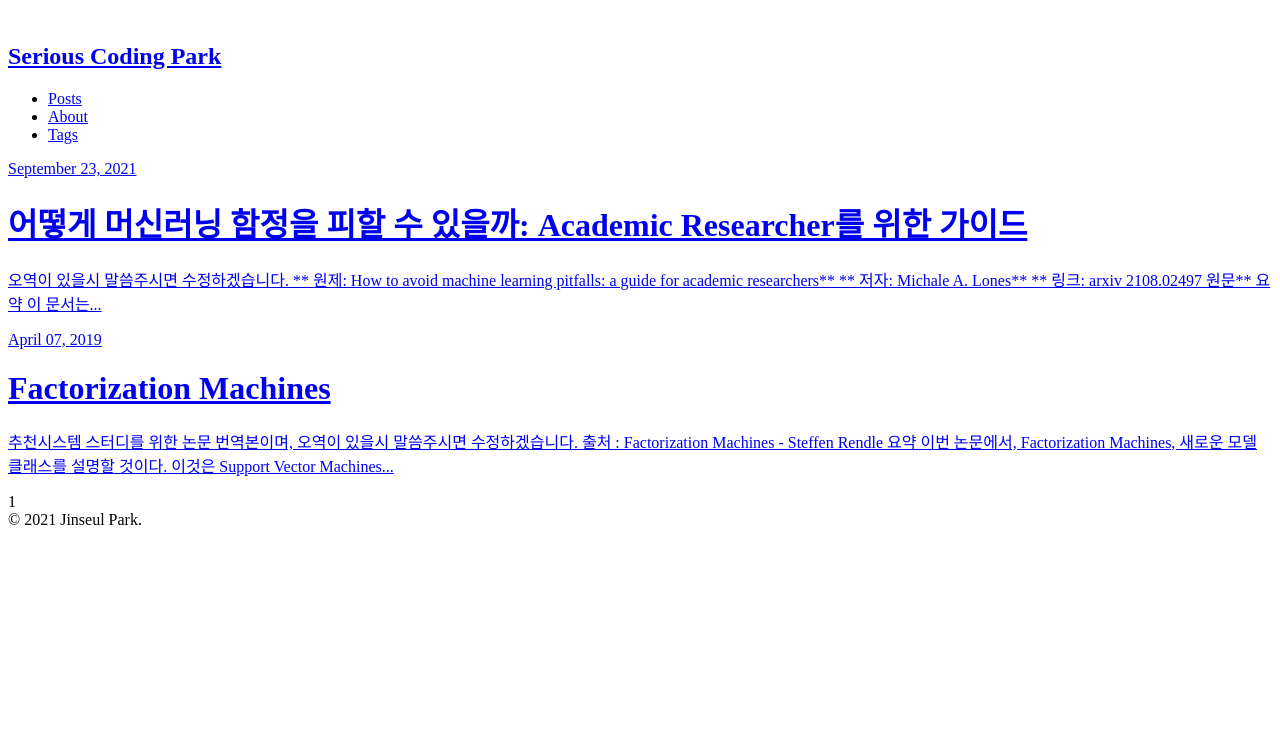
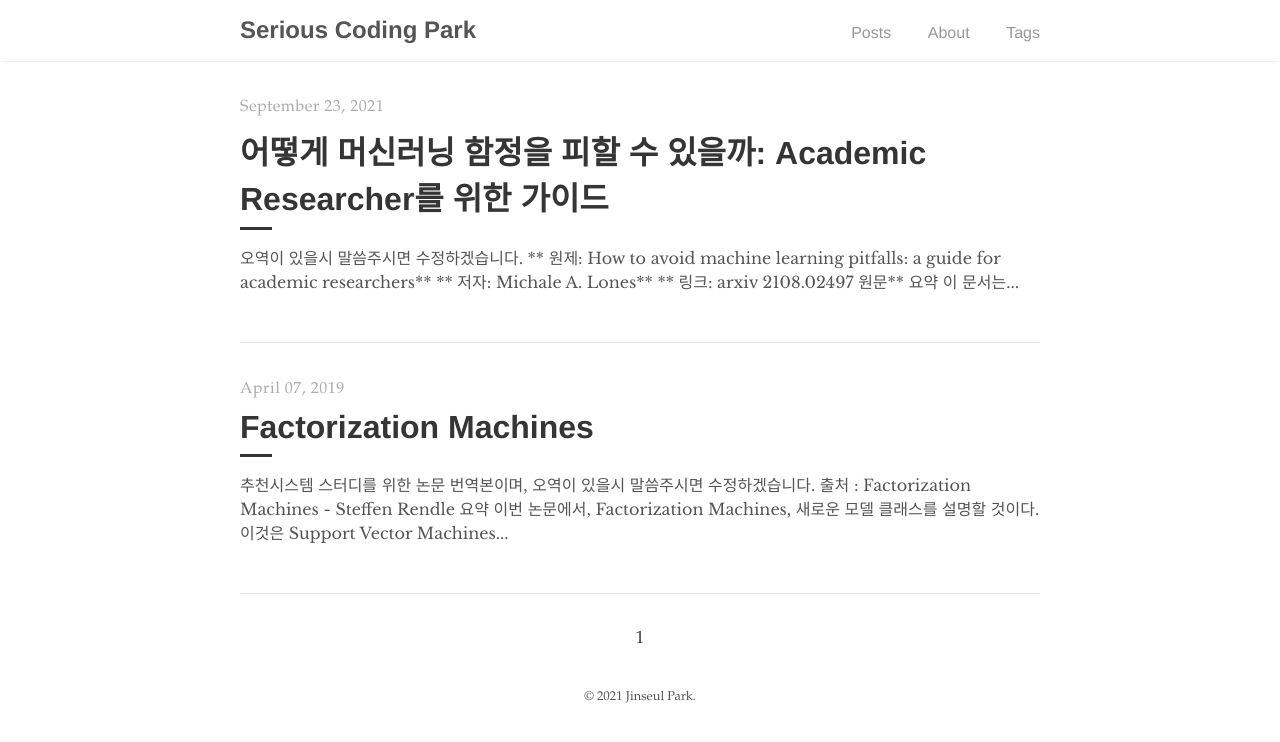
Before and after one commit to jinseriouspark/jinseriouspark.github.io, a Jekyll site: the page built from index.html, in a window 1280 px wide. Shown: the top 742 px of the page. Built offline with Jekyll 4.4.1, drawn with Linux system fonts in a browser that asks for light colours; the list of posts is cut into pages by our own code.

Commit message:
fix head.html
sitemap.xml 때문에 뭔가 많이 수정되어있었음

```diff
--- a/_includes/head.html
+++ b/_includes/head.html
@@ -1,17 +1,23 @@
-<!DOCTYPE html PUBLIC "-//W3C//DTD HTML 4.01//EN" "http://www.w3.org/TR/html4/strict.dtd">
-<html>
 <head>
-  <meta http-equiv="Content-Type" content="text/html; charset=utf-8">
-  <meta http-equiv="Content-Style-Type" content="text/css">
-  <title></title>
-  <meta name="Generator" content="Cocoa HTML Writer">
-  <meta name="CocoaVersion" content="2022.3">
-  <style type="text/css">
-    p.p1 {margin: 0.0px 0.0px 0.0px 0.0px; font: 12.0px Times; color: #000000; -webkit-text-stroke: #000000}
-    span.s1 {font-kerning: none}
-  </style>
+    <meta charset="UTF-8">
+    <meta name="viewport" content="width=device-width, initial-scale=1.0">
+
+    {% seo %}
+
+    <!-- CSS -->
+    <link rel="stylesheet" href="{{ "/assets/main.css" | relative_url }}">
+    <link rel="stylesheet" href="https://fonts.googleapis.com/css?family=Libre+Baskerville:400,400i,700">
+
+    <!-- Favicon -->
+    <link rel="icon" type="image/png" sizes="32x32" href="{{ "/assets/favicon-32x32.png" | relative_url }}">
+    <link rel="icon" type="image/png" sizes="16x16" href="{{ "/assets/favicon-16x16.png" | relative_url }}">
+    <link rel="apple-touch-icon" sizes="180x180" href="{{ "/assets/apple-touch-icon.png" | relative_url }}">
+
+    <!-- RSS -->
+    {% feed_meta %}
+
+    <!-- Google Analytics-->
+    {% if site.google_analytics and jekyll.environment == 'production' %}
+    {% include analytics.html %}
+    {% endif %}
 </head>
-<body>
-<p class="p1"><span class="s1">{% seo %} {% feed_meta %} {% if site.google_analytics and jekyll.environment == 'production' %}<span class="Apple-converted-space">  </span>{% endif %}<span class="Apple-converted-space"> </span></span></p>
-</body>
-</html>
```
